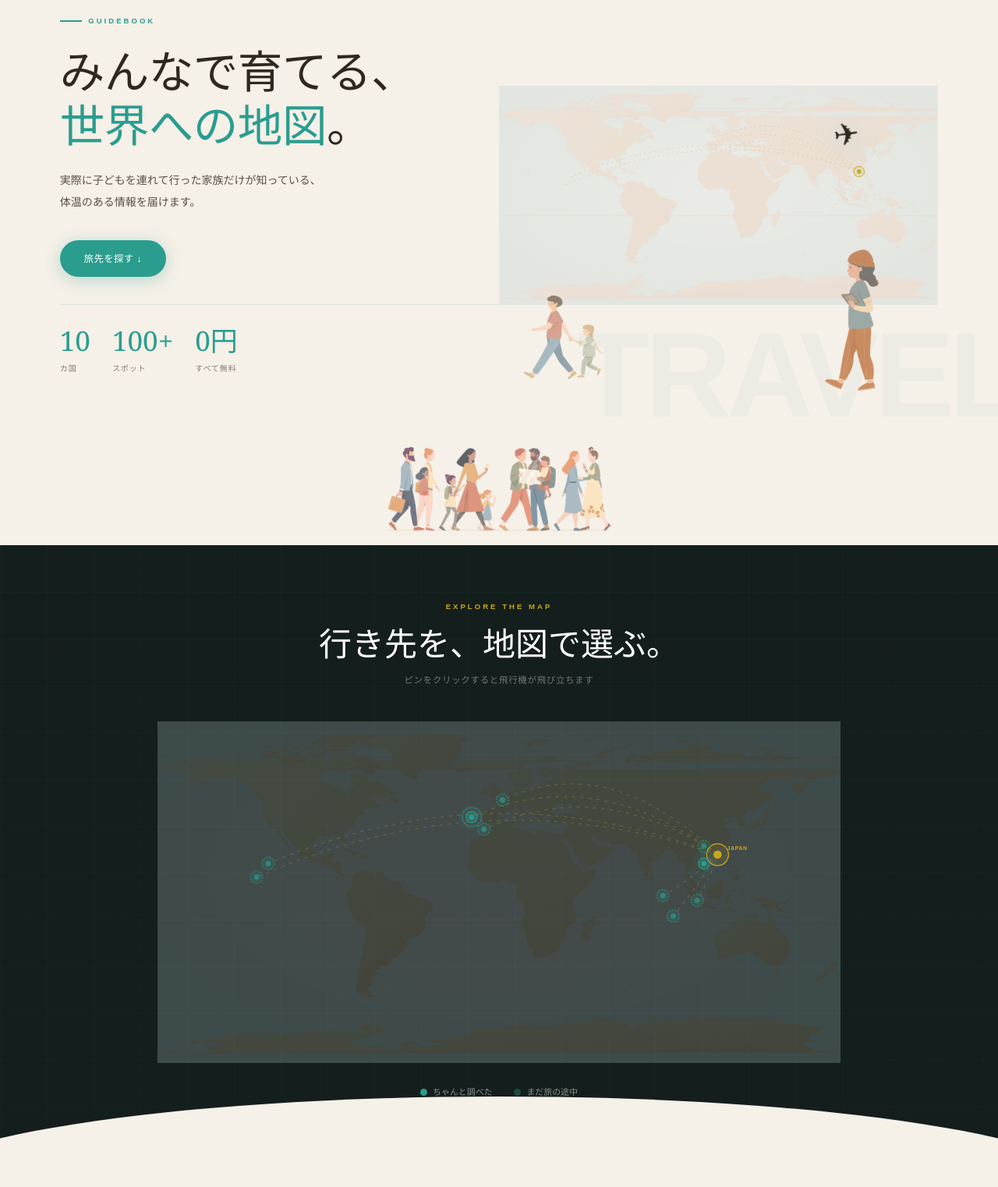
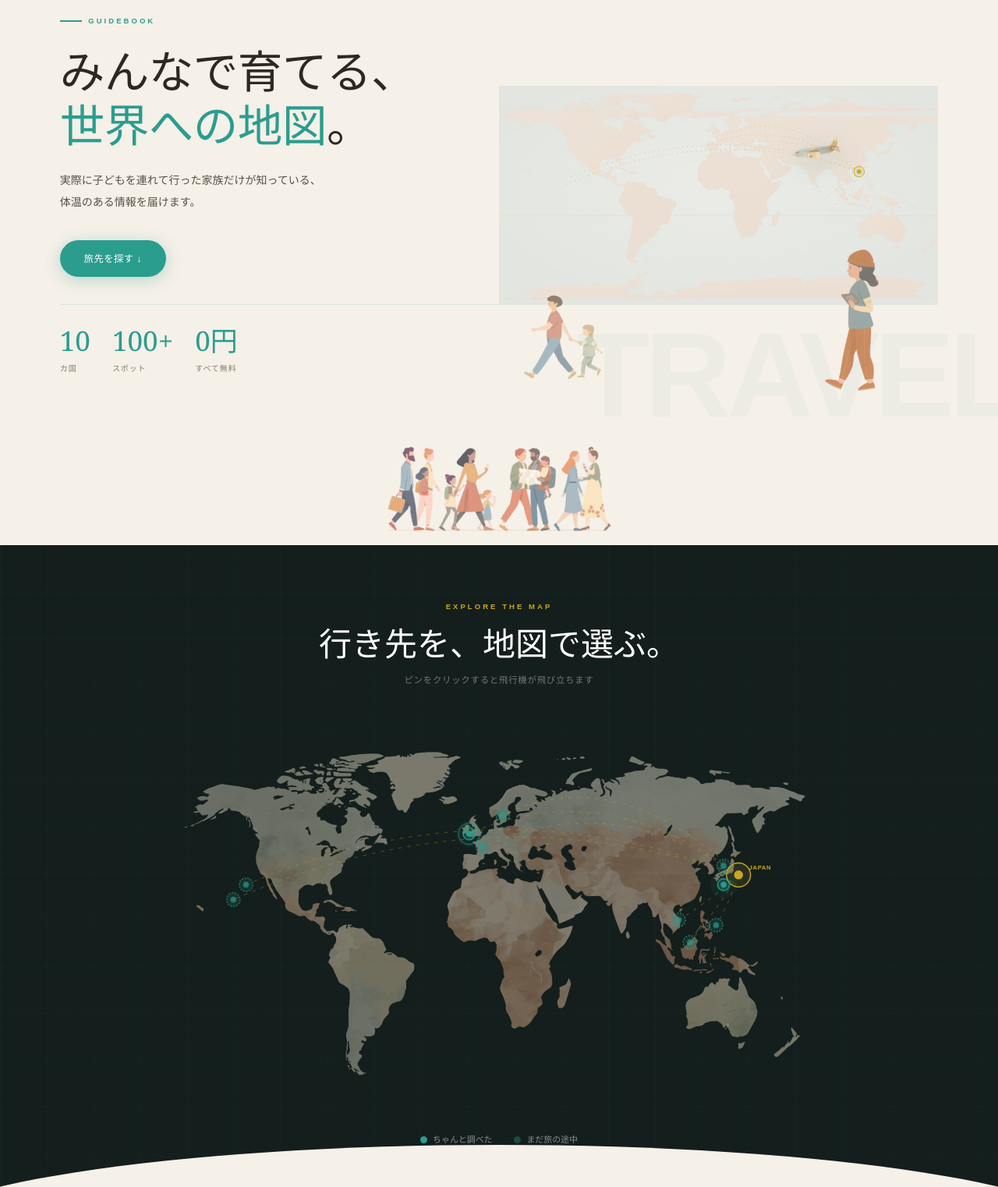
Before and after one commit to dawayuki01/Wamily-Guide, a website: page guidebook/index.html in a window 1280 px wide. Shown: the part 140-1662 px from the top of the page at 78% size. Drawn offline with Linux system fonts and the light colour scheme.

Commit message:
feat: 実際のイラストアセットをガイドブックに統合
- 飛行機.png → ヒーローセクションの浮遊アニメーション要素に採用
- 世界地図（背景透過）.png → インタラクティブマップセクションの背景に採用
  (mix-blend-mode: screen でダーク背景にシームレスに融合)
- ASCII名でコピー: airplane.png / world-map-illus.png

Co-Authored-By: Claude Sonnet 4.6 <noreply@anthropic.com>

```diff
--- a/css/guidebook.css
+++ b/css/guidebook.css
@@ -208,13 +208,18 @@ body {
 
 .gb2-hero-plane {
   position: absolute;
-  font-size: 2.8rem;
   top: 28%;
   right: 18%;
   z-index: 4;
   animation: plane-bob 5s ease-in-out infinite;
-  filter: drop-shadow(0 6px 16px rgba(42,157,143,0.35));
+  filter: drop-shadow(0 6px 16px rgba(42,157,143,0.3));
   pointer-events: none;
+}
+
+.gb2-plane-img {
+  width: 110px;
+  height: auto;
+  display: block;
 }
 
 /* Scattered characters */
@@ -337,8 +342,9 @@ body {
 .gb2-map-bg {
   width: 100%;
   display: block;
-  opacity: 0.2;
-  filter: saturate(0.6) brightness(1.4);
+  opacity: 0.45;
+  filter: saturate(0.7) brightness(1.1);
+  mix-blend-mode: screen;
 }
 
 .gb2-map-svg {
@@ -834,7 +840,7 @@ body {
     order: -1;
   }
 
-  .gb2-hero-plane { font-size: 2rem; }
+  .gb2-hero-plane .gb2-plane-img { width: 70px; }
 
   .gb2-hero-title { font-size: 2.4rem; }
 
--- a/guidebook/index.html
+++ b/guidebook/index.html
@@ -99,7 +99,9 @@
         </svg>
 
         <!-- Animated floating plane -->
-        <div class="gb2-hero-plane" aria-hidden="true">✈</div>
+        <div class="gb2-hero-plane" aria-hidden="true">
+          <img src="../assets/images/airplane.png" alt="" class="gb2-plane-img">
+        </div>
 
         <!-- Scattered illustrations -->
         <img src="../assets/images/15.png" alt="" class="gb2-char-traveler" aria-hidden="true">
@@ -130,7 +132,7 @@
     </div>
 
     <div class="gb2-map-wrap" id="map-wrap">
-      <img class="gb2-map-bg" src="../img/world-map.svg" alt="世界地図">
+      <img class="gb2-map-bg" src="../assets/images/world-map-illus.png" alt="世界地図">
 
       <svg id="world-map" class="gb2-map-svg" viewBox="0 0 1000 500" xmlns="http://www.w3.org/2000/svg">
 
```
Also changed, not shown: assets/images/airplane.png (added), assets/images/world-map-illus.png (added).
